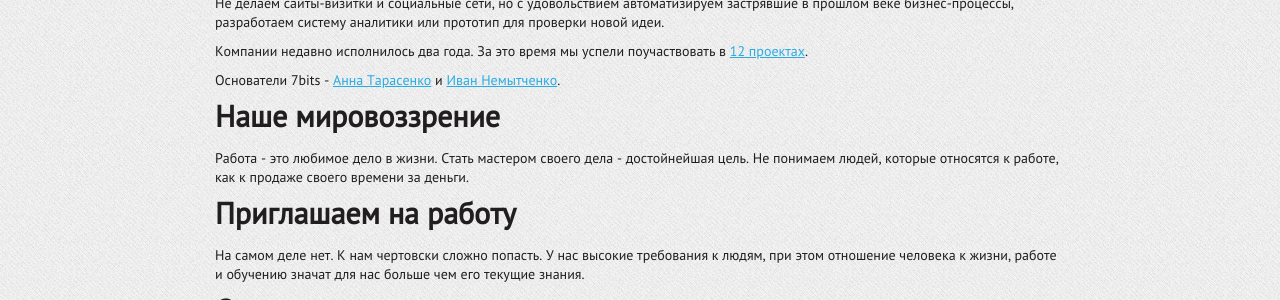
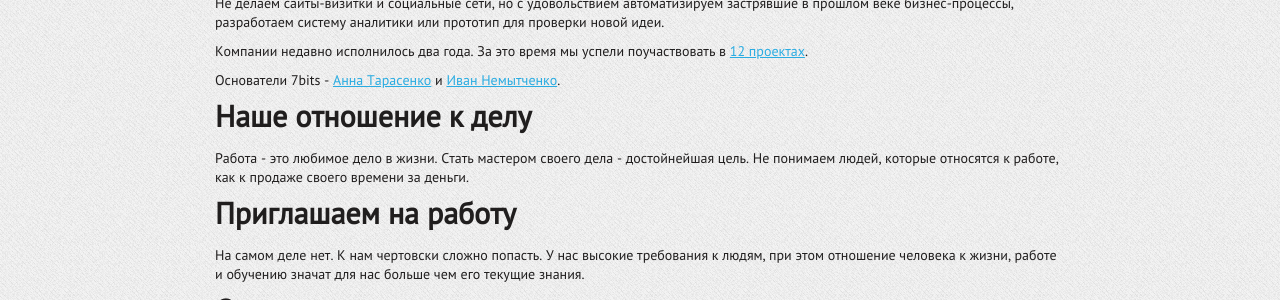
Before and after one commit to AnnieOmsk/7bits, a Jekyll site: the page built from index.md, in a window 1280 px wide. Shown: the part 311-611 px from the top of the page. Built offline with Jekyll 4.4.1, drawn with Linux system fonts in a browser that asks for light colours; Markdown is read by kramdown in place of the engine named in the settings.

Commit message:
Updated index.md

```diff
--- a/index.md
+++ b/index.md
@@ -15,7 +15,7 @@
 
 Основатели 7bits - [Анна Тарасенко](→) и [Иван Немытченко](→).
 
-#Наше мировоззрение
+#Наше отношение к делу
 Работа - это любимое дело в жизни. Стать мастером своего дела - достойнейшая цель.
 Не понимаем людей, которые относятся к работе, как к продаже своего времени за деньги.
 
```
